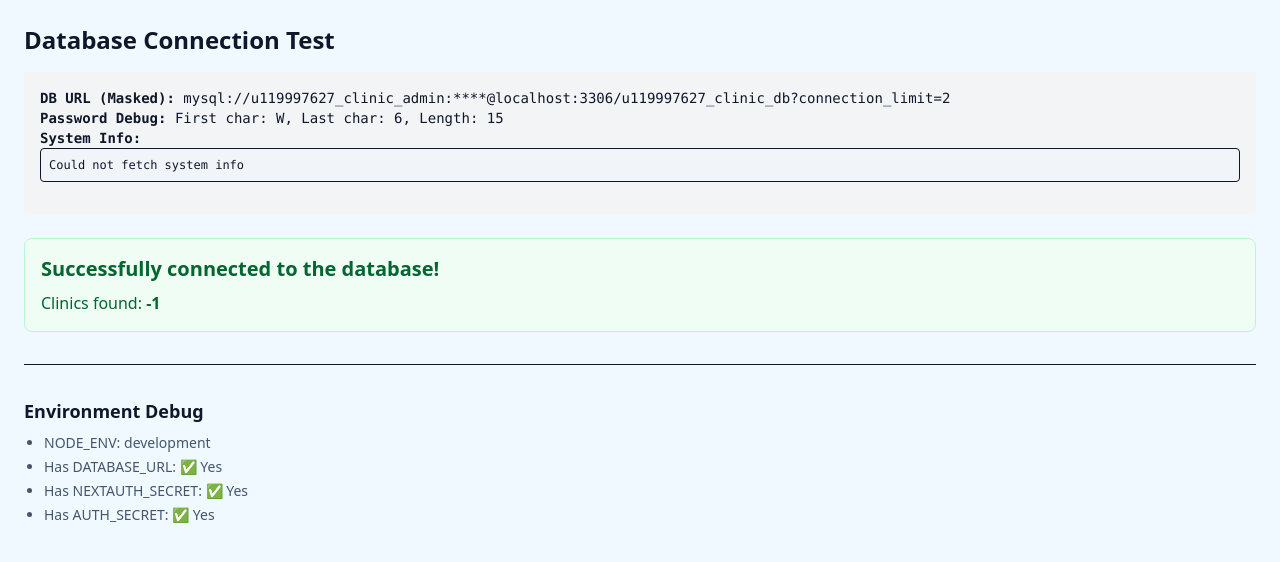
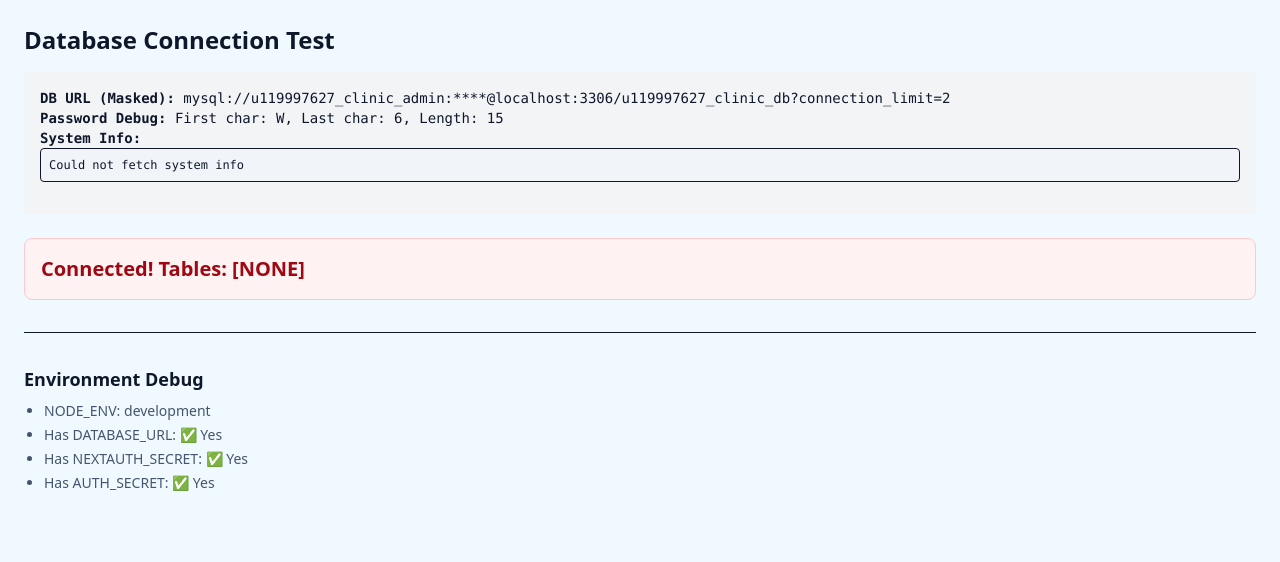
Before and after one commit to masterboa-xx/clinicflow-hostinger, a Next.js app: page /test-db in a window 1280 px wide. Shown: the top 562 px of the page. Built offline with nearby package versions, Linux system fonts and the light colour scheme; no server answers; the database is empty.

Commit message:
feat: list tables in test-db to verify schema

```diff
--- a/app/test-db/page.tsx
+++ b/app/test-db/page.tsx
@@ -40,8 +40,10 @@ CPUs: ${os.cpus()[0]?.model || 'Unknown'}
         // Use $queryRaw for a lightweight check
         await client.$queryRaw`SELECT 1`;
 
-        status = 'success';
-        message = 'Successfully connected to the database!';
+        // Check tables
+        const tables: any = await client.$queryRaw`SHOW TABLES`;
+        const tableList = tables.map((t: any) => Object.values(t)[0]).join(", ");
+        message = `Connected! Tables: [${tableList || "NONE"}]`;
 
         await client.$disconnect();
     } catch (error: any) {
```
